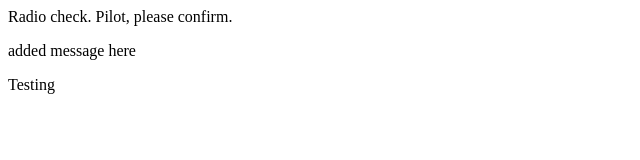
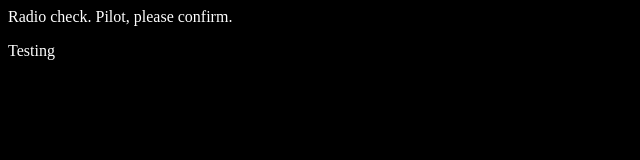
Before and after one commit to santiareh/Communication-Log, a plain HTML site: page index.html in a window 1280 px wide. Shown: the whole page, without its empty margins (0-640 px from the left). Drawn offline with Linux system fonts and the light colour scheme.

Commit message:
stylesheet

```diff
--- a/index.html
+++ b/index.html
@@ -1,7 +1,9 @@
 <html>
+<head>
+   <link rel="stylesheet" type="text/css" href="style.css">
+</head>
 <body>
    <p>Radio check. Pilot, please confirm.</p>
-   <p>added message here</p>
 </body>
 </html>
 
```
